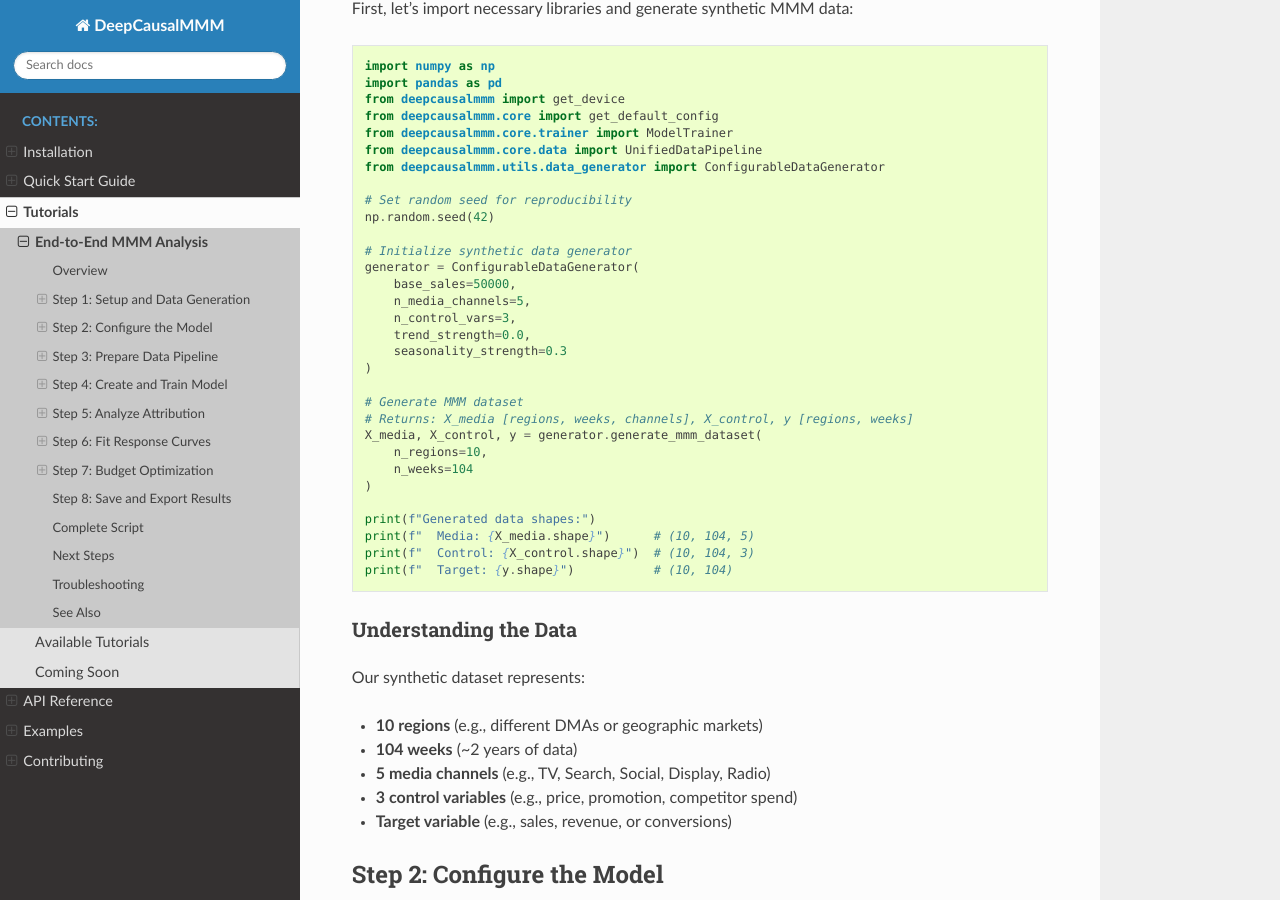
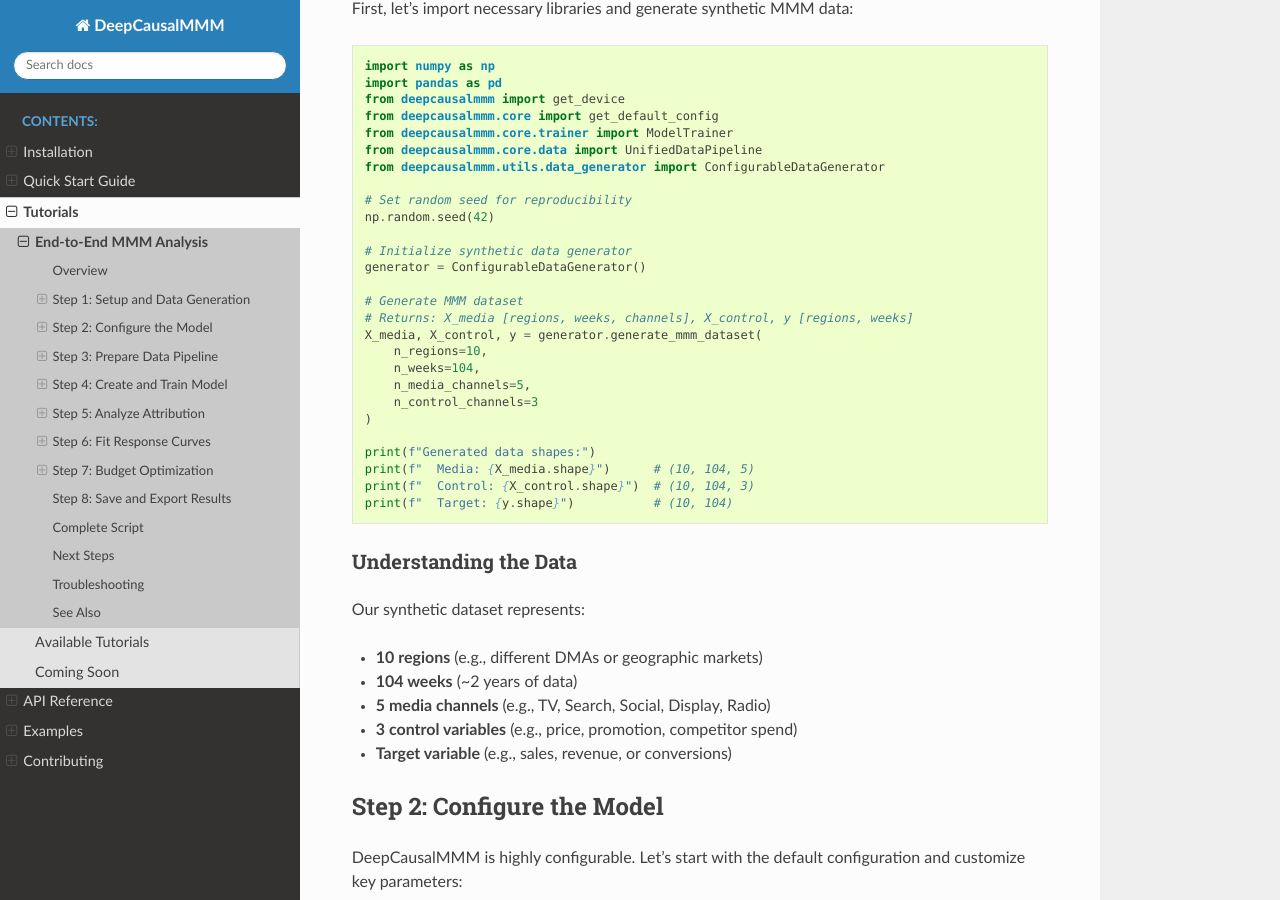
Before and after one commit to adityapt/deepcausalmmm, a Sphinx documentation site: the page built from docs/source/tutorials/basic_mmm_workflow.rst, in a window 1280 px wide and 900 px high, scrolled down 611 px. Built offline with Sphinx 7.4.7 and the Read the Docs theme 3.1.0, drawn with Linux system fonts in a browser that asks for light colours; pages that are not in the unit, such as notebooks, are missing from menus.

Commit message:
Fix ConfigurableDataGenerator API usage in tutorial
Critical Bug Fix: Incorrect API usage in documentation

Problem:
  Tutorial incorrectly passed parameters to ConfigurableDataGenerator.__init__():
    generator = ConfigurableDataGenerator(base_sales=..., n_media_channels=...)

  This caused: TypeError: __init__() got an unexpected keyword argument 'base_sales'

Correct API:
  ConfigurableDataGenerator.__init__() takes only optional 'config' parameter
  All dataset parameters go to generate_mmm_dataset() method

Fixed in docs/source/tutorials/basic_mmm_workflow.rst:
  - Removed incorrect parameters from __init__
  - Moved n_media_channels and n_control_channels to generate_mmm_dataset()

Verified:
  - Tutorial example now executes without errors
  - README.md already had correct API usage
  - quickstart.rst uses random arrays (no generator, no issue)

This was blocking users from running the end-to-end tutorial.

```diff
--- a/docs/source/tutorials/basic_mmm_workflow.rst
+++ b/docs/source/tutorials/basic_mmm_workflow.rst
@@ -35,19 +35,15 @@ First, let's import necessary libraries and generate synthetic MMM data:
     np.random.seed(42)
 
     # Initialize synthetic data generator
-    generator = ConfigurableDataGenerator(
-        base_sales=50000,
-        n_media_channels=5,
-        n_control_vars=3,
-        trend_strength=0.0,
-        seasonality_strength=0.3
-    )
+    generator = ConfigurableDataGenerator()
 
     # Generate MMM dataset
     # Returns: X_media [regions, weeks, channels], X_control, y [regions, weeks]
     X_media, X_control, y = generator.generate_mmm_dataset(
         n_regions=10,
-        n_weeks=104
+        n_weeks=104,
+        n_media_channels=5,
+        n_control_channels=3
     )
 
     print(f"Generated data shapes:")
```
